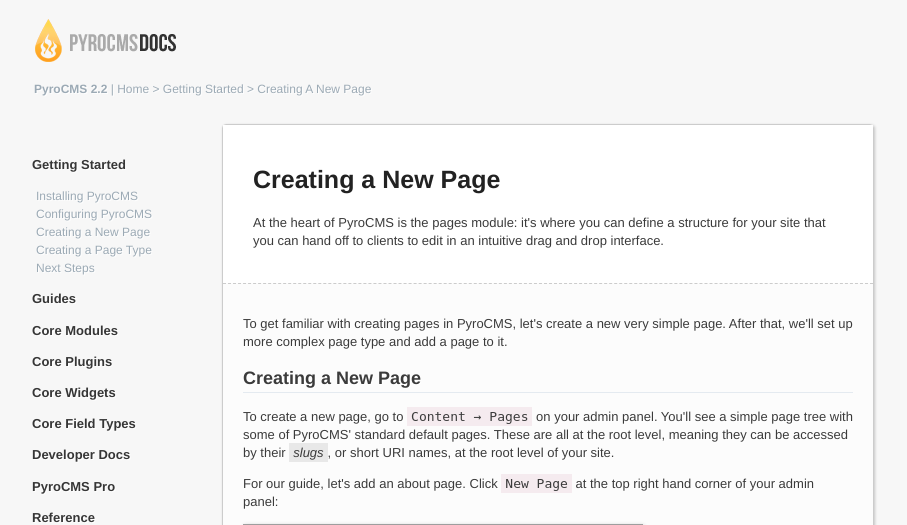
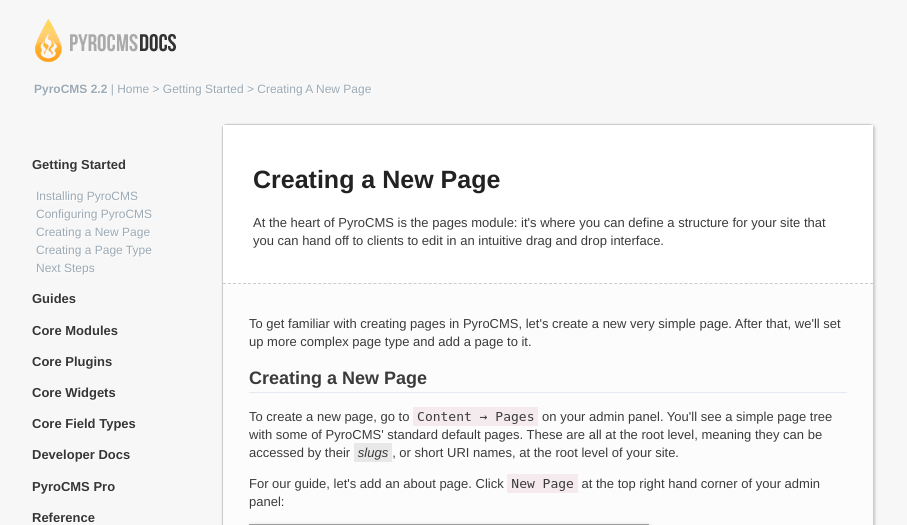
Before and after one commit to pyrocms/pyrocms-docs, a CodeIgniter app: page /getting-started/creating-a-new-page in a window 1280 px wide. Shown: the top 525 px of the page, without its empty margins (186-1093 px from the left). Run offline with CodeIgniter, Linux system fonts and the light colour scheme; data that the repository does not hold is empty; some libraries are stand-ins or nearby versions; grey boxes are pictures that could not be loaded.

Commit message:
Updating padding so link image doesn't run over.
Run over the edge, that is.

```diff
--- a/assets/css/main.css
+++ b/assets/css/main.css
@@ -195,7 +195,7 @@ a:hover {
 }
 
 .doc_content {
-    padding: 18px 20px 20px 20px;
+    padding: 18px 26px 20px 26px;
     border-top: 1px dashed #ccc;
     background: #FCFCFC;
 }
```
